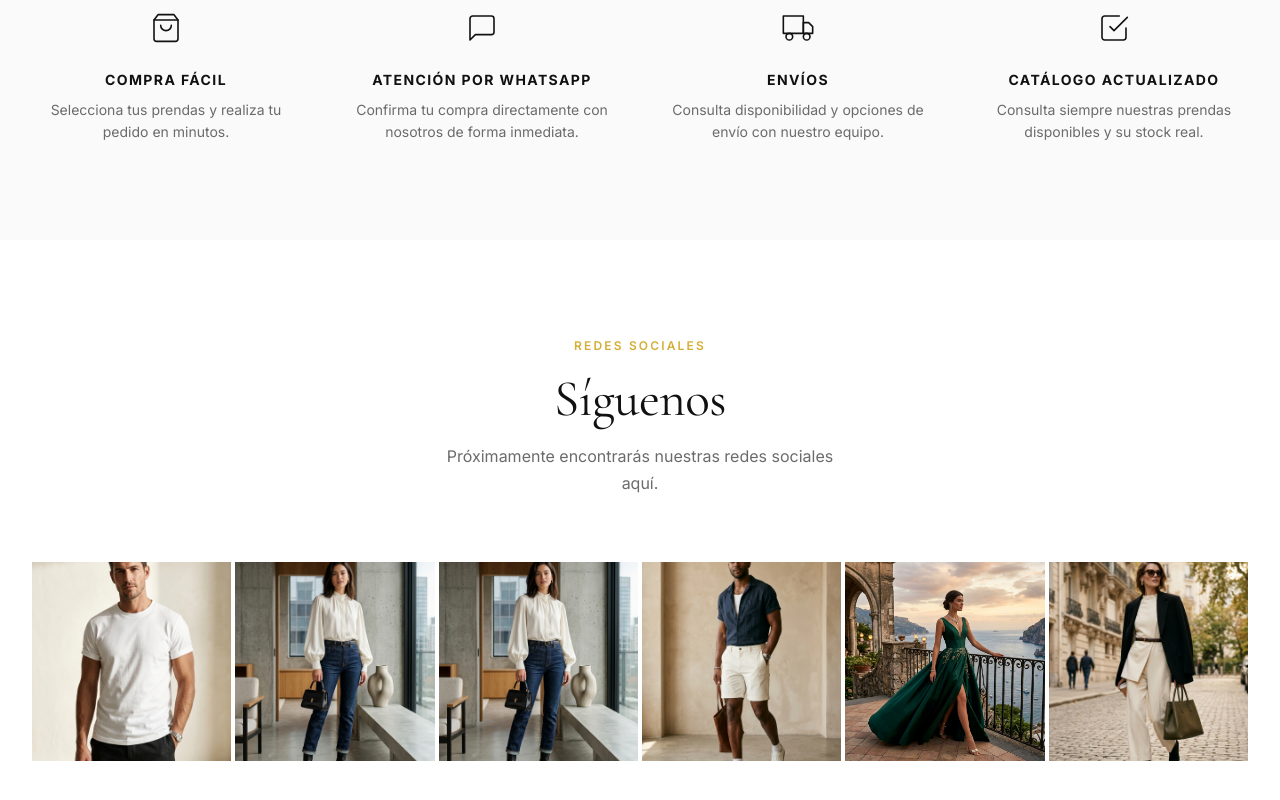
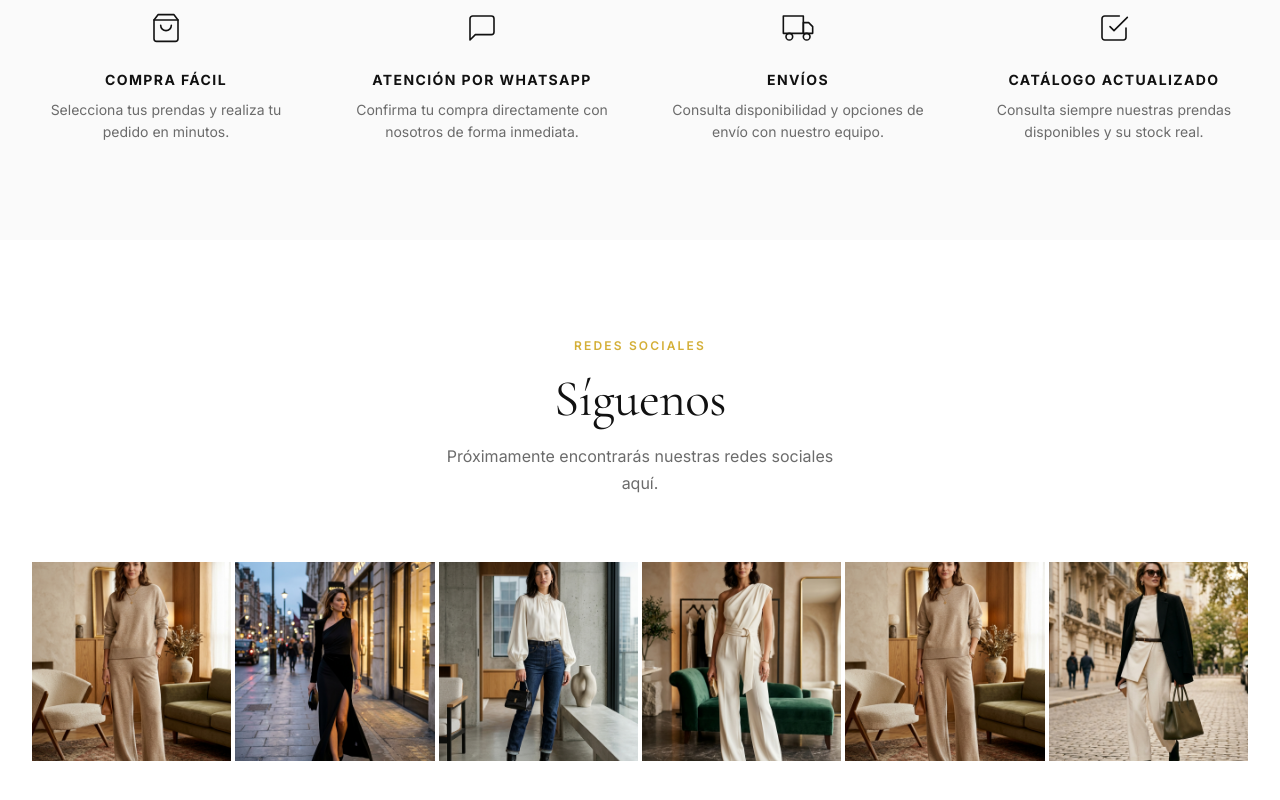
Before and after one commit to alexanderst2005-lab/TIENDAONLINE, a plain HTML site: page index.html in a window 1280 px wide. Shown: the part 3377-4177 px from the top of the page. Drawn offline with nearby package versions, Linux system fonts and the light colour scheme.

```diff
--- a/index.html
+++ b/index.html
@@ -240,7 +240,7 @@
   <div class="featured-grid">
 
     <div class="featured-image-col img-reveal-wrap">
-      <img src="images/destacado.jpg" alt="Selección Destacada — Polo editorial">
+      <img src="images/hero1.jpg" alt="Selección Destacada">
     </div>
 
     <div class="featured-text-col">
@@ -261,7 +261,7 @@
      BANNER EDITORIAL
      ============================================ -->
 <section class="banner-editorial" aria-label="Banner Editorial">
-  <img class="banner-bg" src="images/banner-editorial.jpg" alt="Tu estilo. Tu forma." loading="lazy">
+  <img class="banner-bg" src="images/hero2.jpg" alt="Tu estilo. Tu forma." loading="lazy">
   <div class="banner-overlay"></div>
   <div class="banner-content">
     <h2 class="banner-title" data-reveal>Tu estilo.<br>Tu forma.</h2>
@@ -329,19 +329,19 @@
 
     <div class="instagram-placeholder" style="margin-top:3rem">
       <div class="ig-placeholder-item">
-        <img src="images/cat-camisetas.jpg" alt="Camisetas">
+        <img src="images/cat-sets.jpg" alt="Camisetas">
       </div>
       <div class="ig-placeholder-item">
-        <img src="images/cat-polo.jpg" alt="Polo">
+        <img src="images/cat-vestidos.jpg" alt="Polo">
       </div>
       <div class="ig-placeholder-item">
         <img src="images/cat-jeans.jpg" alt="Jeans">
       </div>
       <div class="ig-placeholder-item">
-        <img src="images/cat-pantaloneta.jpg" alt="Pantaloneta">
+        <img src="images/cat-enterizos.jpg" alt="Pantaloneta">
       </div>
       <div class="ig-placeholder-item">
-        <img src="images/banner-editorial.jpg" alt="Editorial">
+        <img src="images/hero2.jpg" alt="Editorial">
       </div>
       <div class="ig-placeholder-item">
         <img src="images/destacado.jpg" alt="Destacado">
```
Also changed, not shown: producto.html (+1 -1 lines).
